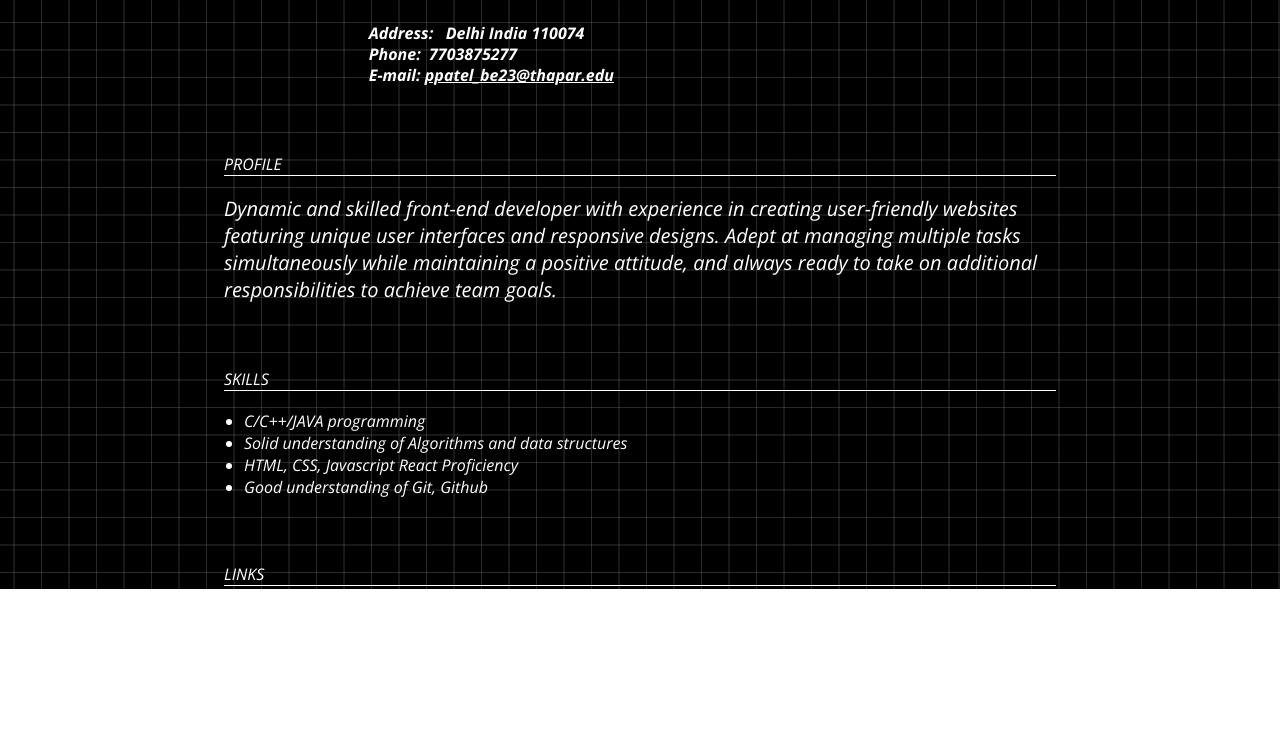
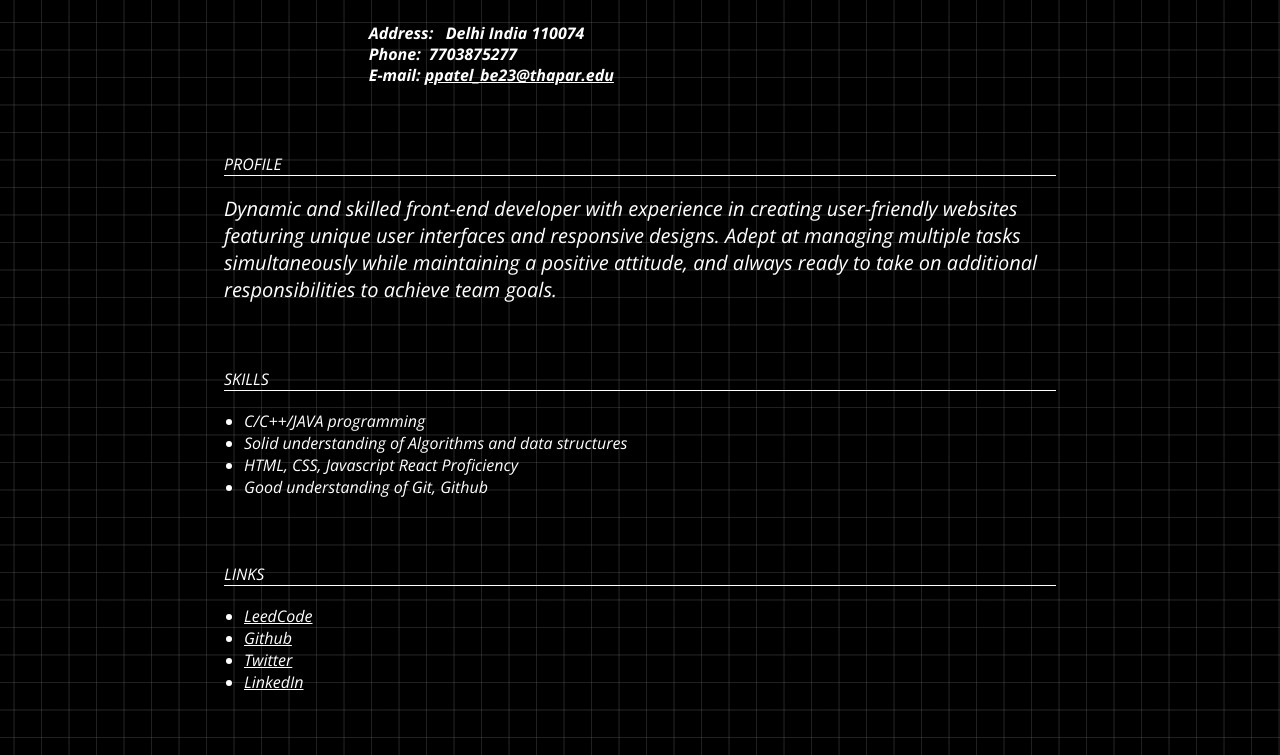
Before and after one commit to priyanshu1976/resume, a plain HTML site: page index.html in a window 1280 px wide. Shown: the part 211-966 px from the top of the page. Drawn offline with nearby package versions, Linux system fonts and the light colour scheme; a script that the page names is missing.

Commit message:
bug fixxed

```diff
--- a/responsive.css
+++ b/responsive.css
@@ -60,8 +60,8 @@
 
 #bg {
   width: 100%;
-  height: 100%;
-  --color: rgba(137, 137, 137, 0.3);
+  height: fit-content;
+  --color: rgba(107, 107, 107, 0.3);
   background-color: black;
   background-image: linear-gradient(
       0deg,
```
